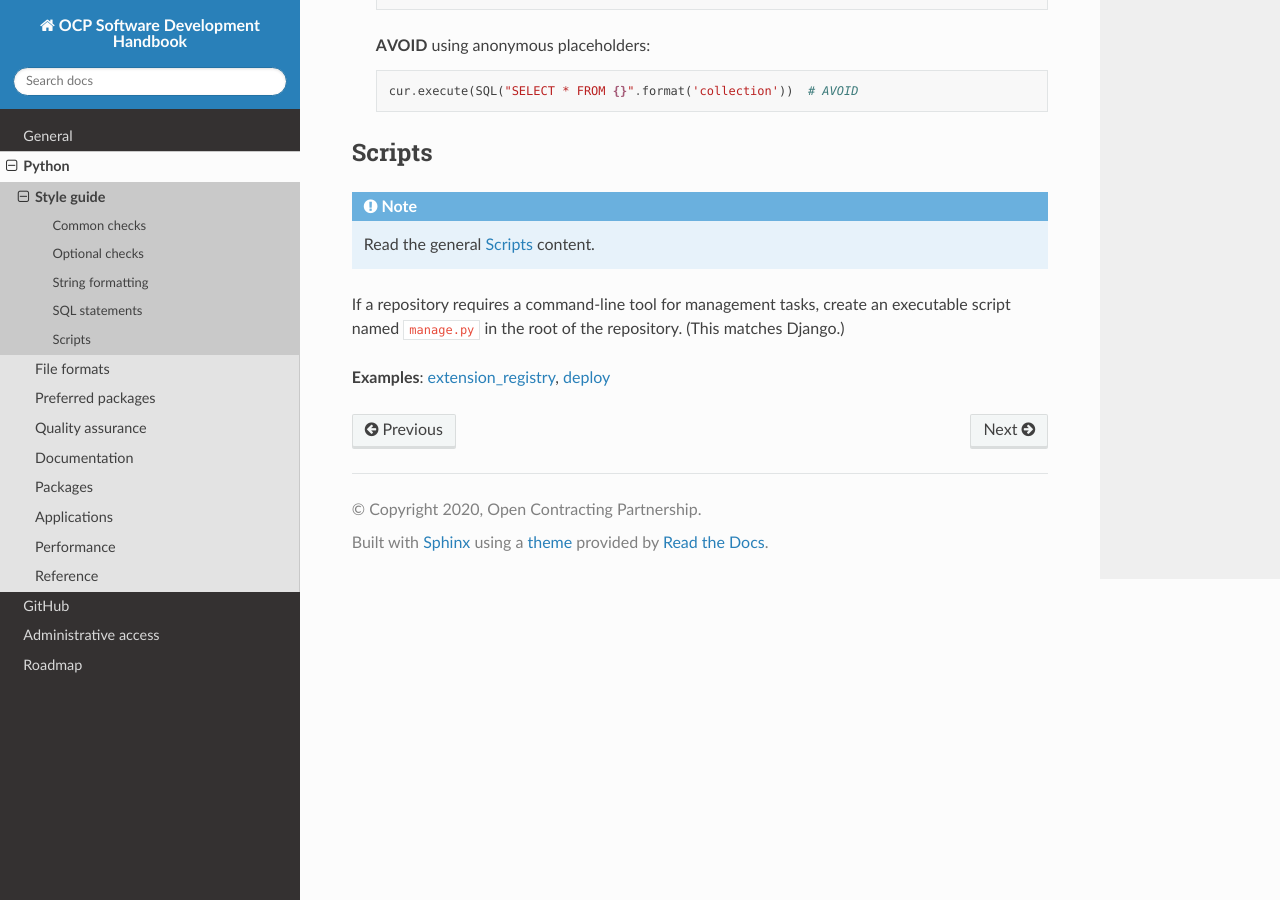
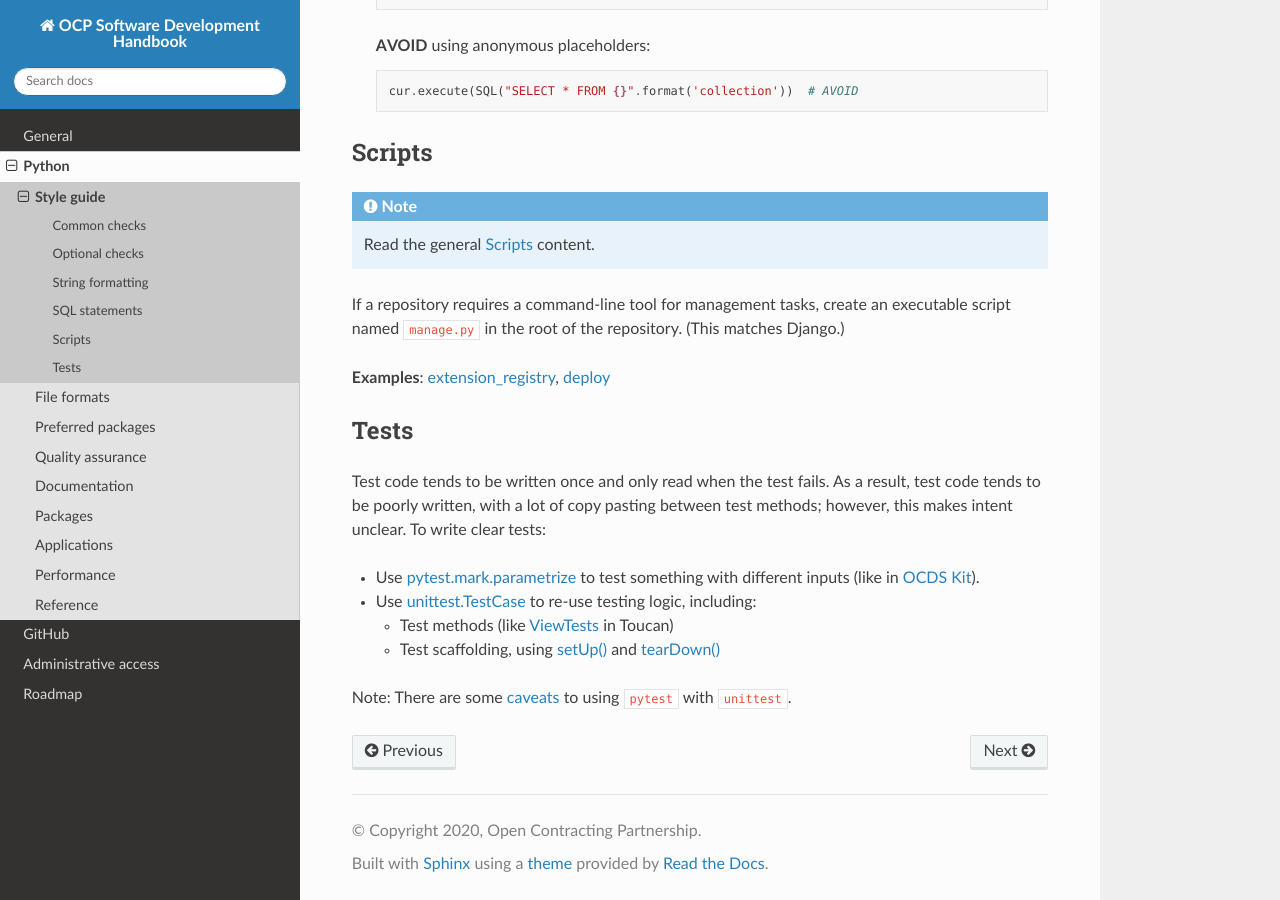
Before and after one commit to open-contracting/software-development-handbook, a Sphinx documentation site: the page built from docs/python/code.rst, in a window 1280 px wide and 900 px high, scrolled down 4224 px. Built offline with Sphinx 7.4.7 and the Read the Docs theme 2.0.0, drawn with Linux system fonts in a browser that asks for light colours.

Commit message:
Add section on clear tests

```diff
--- a/docs/python/code.rst
+++ b/docs/python/code.rst
@@ -212,3 +212,18 @@ Scripts
 If a repository requires a command-line tool for management tasks, create an executable script named ``manage.py`` in the root of the repository. (This matches Django.)
 
 **Examples**: `extension_registry <https://github.com/open-contracting/extension_registry/blob/master/manage.py>`__, `deploy <https://github.com/open-contracting/deploy/blob/master/manage.py>`__
+
+.. _python-tests:
+
+Tests
+-----
+
+Test code tends to be written once and only read when the test fails. As a result, test code tends to be poorly written, with a lot of copy pasting between test methods; however, this makes intent unclear. To write clear tests:
+
+-  Use `pytest.mark.parametrize <https://docs.pytest.org/en/stable/parametrize.html>`__ to test something with different inputs (like in `OCDS Kit <https://github.com/open-contracting/ocdskit/blob/master/tests/test_util.py>`__).
+-  Use `unittest.TestCase <https://docs.python.org/3/library/unittest.html#unittest.TestCase>`__ to re-use testing logic, including:
+
+   -  Test methods (like `ViewTests <https://github.com/open-contracting/toucan/blob/master/tests/__init__.py>`__ in Toucan)
+   -  Test scaffolding, using `setUp() <https://docs.python.org/3/library/unittest.html#unittest.TestCase.setUp>`__ and `tearDown() <https://docs.python.org/3/library/unittest.html#unittest.TestCase.tearDown>`__
+
+Note: There are some `caveats <https://docs.pytest.org/en/stable/unittest.html>`__ to using ``pytest`` with ``unittest``.
--- a/docs/python/quality.rst
+++ b/docs/python/quality.rst
@@ -5,6 +5,8 @@ Automated testing
 -----------------
 
 pytest is preferred, as documented at :doc:`preferred_packages`.
+
+**How To:** :ref:`Write tests<python-tests>`.
 
 **How To:** Run tests in :ref:`packages<packages-testing>`.
 
```
